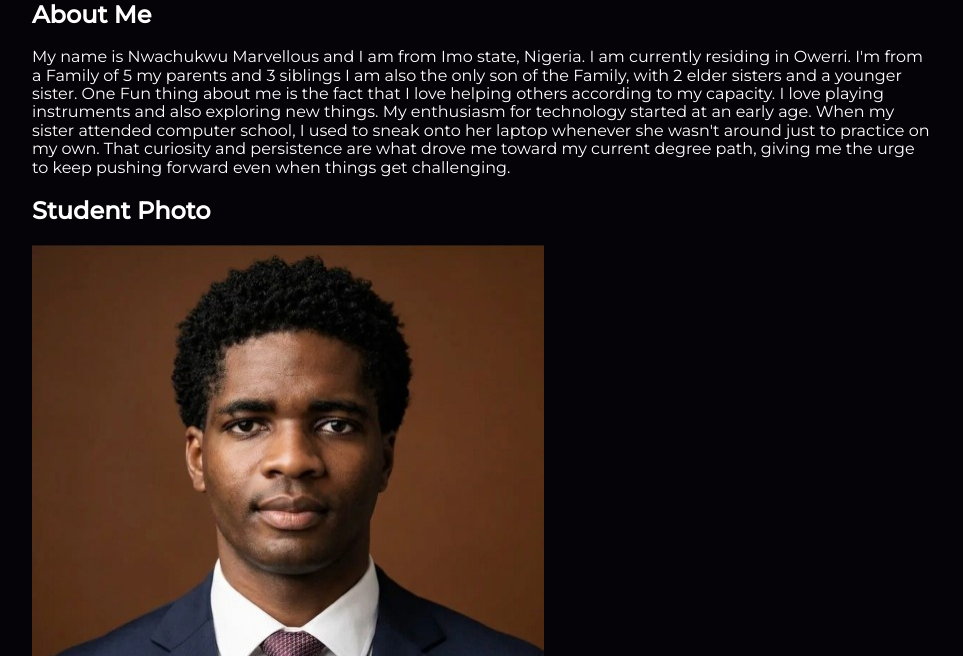
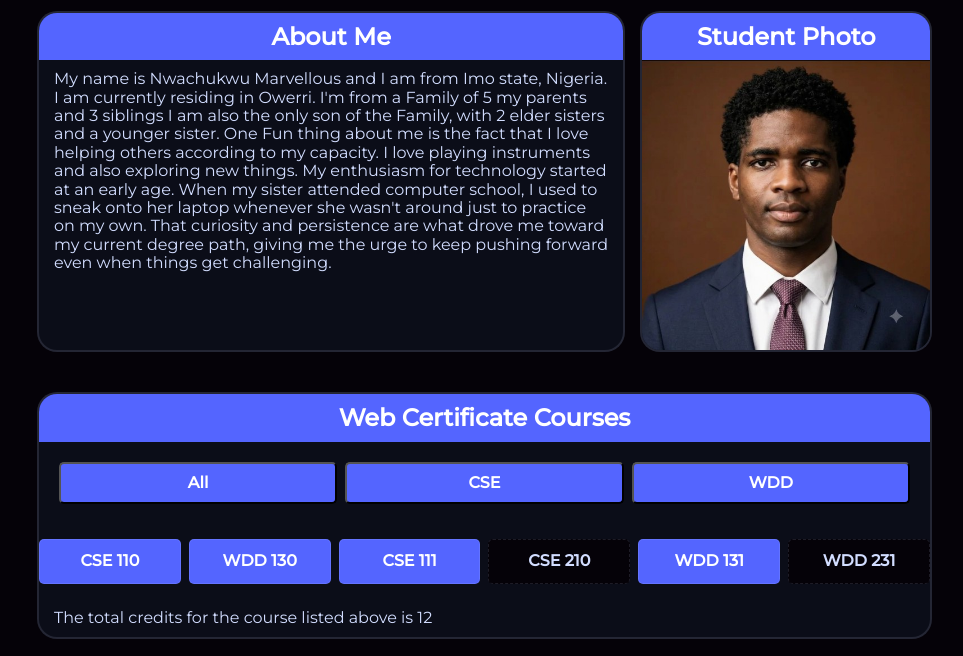
Before and after one commit to MarvisGreat/wdd231, a plain HTML site: page index.html in a window 1280 px wide. Shown: the part 316-972 px from the top of the page, without its empty margins (158-1121 px from the left). Drawn offline with Linux system fonts and the light colour scheme.

Commit message:
latest update

```diff
--- a/index.html
+++ b/index.html
@@ -38,7 +38,8 @@
 
     <main>
         <h1>Home</h1>
-        <section>
+        <div class="about-grid">
+            <section class="about">
                 <h2>About Me</h2>
                 <p>
                     My name is Nwachukwu Marvellous and I am from Imo state, Nigeria. I am currently residing in Owerri.
@@ -50,9 +51,12 @@
                     the urge to keep pushing forward even when things get challenging.
                 </p>
             </section>
+            <section class="about">
                 <h2>Student Photo</h2>
                 <img src="images/marvis-profile.jpg" alt="profile photo" width="512" height="512">
-        <section>
+            </section>
+        </div>
+        <section class="about">
             <h2>Web Certificate Courses</h2>
             <div id="filter" class="filter-button">
                 <button type="button">All</button>
@@ -60,15 +64,10 @@
                 <button type="button">WDD</button>
             </div>
 
-            <ul class="courses">
-                <li>CSE110</li>
-                <li>CSE111</li>
-                <li>WDD130</li>
-                <li>WDD131</li>
-                <li>CSE210</li>
-                <li>WDD231</li>
-            </ul>
-                <p>The total credits for the course listed above is <span id="total-credits">15</span></p>
+        <div class="courses">
+
+        </div>
+                <p>The total credits for the course listed above is <span id="total-credits"> credit units.</span></p>
         </section>
     </main>
 
--- a/scrIpts/homepage-course.js
+++ b/scrIpts/homepage-course.js
@@ -0,0 +1,108 @@
+const courses = [
+    {
+        subject: 'CSE',
+        number: 110,
+        title: 'Introduction to Programming',
+        credits: 2,
+        certificate: 'Web and Computer Programming',
+        description: 'This course will introduce students to programming. It will introduce the building blocks of programming languages (variables, decisions, calculations, loops, array, and input/output) and use them to solve problems.',
+        technology: [
+            'Python'
+        ],
+        completed: true
+    },
+    {
+        subject: 'WDD',
+        number: 130,
+        title: 'Web Fundamentals',
+        credits: 2,
+        certificate: 'Web and Computer Programming',
+        description: 'This course introduces students to the World Wide Web and to careers in web site design and development. The course is hands on with students actually participating in simple web designs and programming. It is anticipated that students who complete this course will understand the fields of web design and development and will have a good idea if they want to pursue this degree as a major.',
+        technology: [
+            'HTML',
+            'CSS'
+        ],
+        completed: true
+    },
+    {
+        subject: 'CSE',
+        number: 111,
+        title: 'Programming with Functions',
+        credits: 2,
+        certificate: 'Web and Computer Programming',
+        description: 'CSE 111 students become more organized, efficient, and powerful computer programmers by learning to research and call functions written by others; to write, call , debug, and test their own functions; and to handle errors within functions. CSE 111 students write programs with functions to solve problems in many disciplines, including business, physical science, human performance, and humanities.',
+        technology: [
+            'Python'
+        ],
+        completed: true
+    },
+    {
+        subject: 'CSE',
+        number: 210,
+        title: 'Programming with Classes',
+        credits: 2,
+        certificate: 'Web and Computer Programming',
+        description: 'This course will introduce the notion of classes and objects. It will present encapsulation at a conceptual level. It will also work with inheritance and polymorphism.',
+        technology: [
+            'C#'
+        ],
+        completed: false
+    },
+    {
+        subject: 'WDD',
+        number: 131,
+        title: 'Dynamic Web Fundamentals',
+        credits: 2,
+        certificate: 'Web and Computer Programming',
+        description: 'This course builds on prior experience in Web Fundamentals and programming. Students will learn to create dynamic websites that use JavaScript to respond to events, update content, and create responsive user experiences.',
+        technology: [
+            'HTML',
+            'CSS',
+            'JavaScript'
+        ],
+        completed: true
+    },
+    {
+        subject: 'WDD',
+        number: 231,
+        title: 'Frontend Web Development I',
+        credits: 2,
+        certificate: 'Web and Computer Programming',
+        description: 'This course builds on prior experience with Dynamic Web Fundamentals and programming. Students will focus on user experience, accessibility, compliance, performance optimization, and basic API usage.',
+        technology: [
+            'HTML',
+            'CSS',
+            'JavaScript'
+        ],
+        completed: false
+    }
+]
+
+
+const coursesContainer = document.querySelector('.courses')
+const totalCreditsElement = document.querySelector('#total-credits');
+
+function displayCourses(courseList) {
+    coursesContainer.innerHTML = "";
+
+    courseList.forEach(course => {
+        const courseCard = document.createElement('li')
+        courseCard.textContent = `${course.subject} ${course.number}`;
+
+        if (course.completed) {
+            courseCard.classList.add('completed')
+        } else {
+            courseCard.classList.add('not-completed')
+        }
+
+        coursesContainer.appendChild(courseCard);
+    });
+
+    const totalCredits = courseList.reduce((sum, course) => sum + course.credits, 0);
+
+    if (totalCreditsElement) {
+        totalCreditsElement.textContent = totalCredits;
+    }
+}
+
+displayCourses(courses);
--- a/scrIpts/homepage-date.js
+++ b/scrIpts/homepage-date.js
@@ -1,7 +1,7 @@
-const currentYear = document.querySelector('#currentyear')
-const lastModified = document.querySelector('#lastModified')
+const currentYear = document.querySelector('#currentyear');
+const lastModified = document.querySelector('#lastModified');
 
 const today = new Date();
 
-year.innerHTML = `getFullYear(): <span class="highlight">${today.getFullYear()}</span>`;
-document.getElementById("lastModified").innerHTML = document.lastModified;
+currentYear.innerHTML = today.getFullYear();
+lastModified.innerHTML = document.lastModified;
--- a/styles/homepage-large.css
+++ b/styles/homepage-large.css
@@ -48,4 +48,11 @@
         margin: 0;
         list-style: none;
     }
+
+    .about-grid {
+        display: grid;
+        grid-template-columns: 2fr 1fr;
+        gap: 10px;
+        margin-bottom: 20px;
+    }
 }
--- a/styles/homepage-small.css
+++ b/styles/homepage-small.css
@@ -113,6 +113,129 @@
     border-bottom-color: var(--primary);
 }
 
+h1 {
+    padding: 5px 0 5px 10px;
+    font-size: small;
+}
+
+h1,
+h2,
+h3,
+strong {
+    color: var(--text-primary);
+}
+.about {
+    display: grid;
+    grid-template-rows: auto 1fr;
+    box-sizing: border-box;
+    border: 2px solid var(--border);
+    border-radius: 20px;
+    margin-bottom: 20px;
+    margin-left: 5px;
+    background-color: var(--bg-dark-secondary);
+    color: var(--text-secondary);
+    transition: 0.3s ease;
+    overflow: hidden;
+}
+
+.about:hover {
+    border-color: rgba(0, 183, 255, 0.4);
+    transform: translateY(-5px);
+    box-shadow: 0 15px 40px rgba(0, 255, 212, 0.08);
+}
+
+.about h2 {
+    display: flex;
+    background-color: var(--secondary);
+    justify-content: center;
+    align-items: center;
+    width: 100%;
+    padding: 10px 0;
+    margin: 0;
+    border-radius: 10px 10px 0 0;
+}
+
+.about p {
+    padding: 10px 15px;
+    margin: 0;
+}
+
+.about img {
+    width: 100%;
+    height: auto;
+}
+
+.filter-button {
+    display: flex;
+    justify-content: space-around;
+    align-items: center;
+    box-sizing: border-box;
+    padding: 20px;
+    gap: 8px;
+}
+
+#filter button {
+    flex: 1;
+    padding: 10px 20px;
+    font-size: 1rem;
+    font-weight: bold;
+    border-radius: 5px;
+    cursor: pointer;
+    background-color: var(--secondary);
+    color: var(--text-primary);
+}
+
+#filter button:hover {
+    background-color: var(--secondary-hover);
+}
+
+.courses {
+    display: grid;
+    grid-template-columns: repeat(auto-fit, minmax(100px, 1fr));
+    gap: 8px;
+    padding: 0;
+    margin: 15px 0;
+    list-style: none;
+}
+
+.courses li {
+    padding: 12px 10px;
+    text-align: center;
+    font-weight: bold;
+    border-radius: 5px;
+    border: 1px solid var(--border);
+    transition: transform 0.2s ease, box-shadow 0.2s ease;
+}
+
+.courses li:hover {
+    transform: translateY(-2px);
+}
+
+.courses li.completed {
+    background-color: var(--secondary);
+    color: #ffffff;
+}
+
+.courses li.not-completed {
+    background-color: var(--bg-dark);
+    color: var(--text-secondary);
+    border-style: dashed;
+}
+
+
+
+
+
+
+
+
+
+
+
+
+
+
+
 footer {
     text-align: center;
     color: var(--text-primary);
@@ -134,10 +257,11 @@
     border-radius: 22px;
     width: 44px;
     height: 44px;
+    background-color: var(--accent);
+    margin-top: 10px;
 }
 
 .logo img {
-    padding-top: 10px;
     width: 22px;
     height: 22px;
 }
```
Lines whose indentation alone changed are shown as unchanged.
